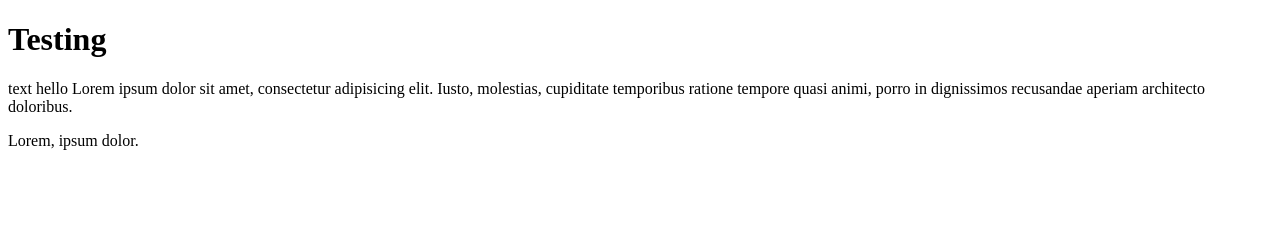
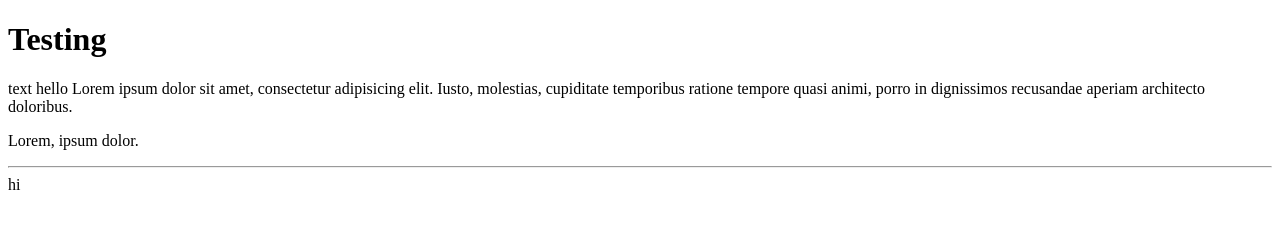
Before and after one commit to pratham1607-code/check, a plain HTML site: page index.html in a window 1280 px wide. Drawn offline with Linux system fonts and the light colour scheme.

Commit message:
i have added new span

```diff
--- a/index.html
+++ b/index.html
@@ -10,6 +10,8 @@
     <div>
         <span>text hello Lorem ipsum dolor sit amet, consectetur adipisicing elit. Iusto, molestias, cupiditate temporibus ratione tempore quasi animi, porro in dignissimos recusandae aperiam architecto doloribus.</span>
         <p>Lorem, ipsum dolor.</p>
+        <hr>
+        <span>hi</span>
     </div>
 </body>
 </html>
```
